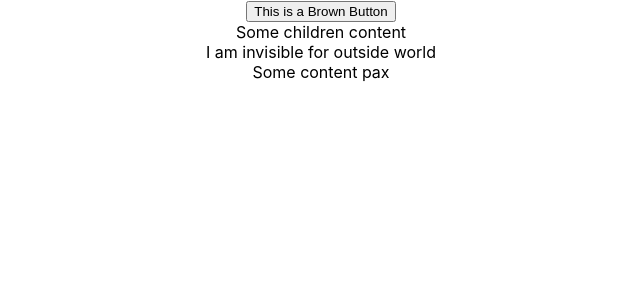
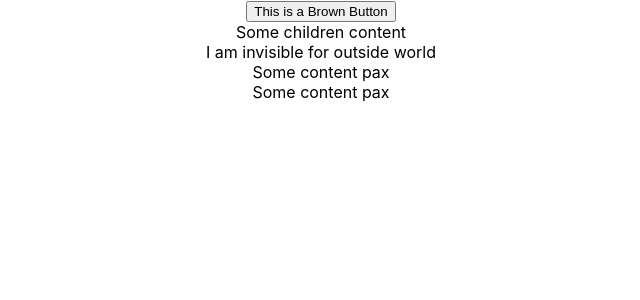
Before and after one commit to plamen1982/ReactMasterClass, a React (Create React App) app in the folder Training/ReactAdvanced/Component/component/: page / in a window 1280 px wide. Shown: the top 300 px of the page, without its empty margins (319-959 px from the left). Built offline with nearby package versions, Linux system fonts and the light colour scheme.

Commit message:
custom element with JSX syntax

```diff
--- a/Training/ReactAdvanced/Component/component/src/App.js
+++ b/Training/ReactAdvanced/Component/component/src/App.js
@@ -6,13 +6,14 @@ function App() {
     <div className="App">
       <BrownButton />
       {customElement}
+      {customElemtnWithinJSXSyntax}
     </div>
   );
 }
 const name = 'pax';
 
 const customElement = React.createElement('div', { className: 'custom-input'}, 'Some content ', name)
-
+const customElemtnWithinJSXSyntax = <div className="element">Some content {name}</div>
 const Button = ({color, children}) => {
   const innerVariable = 'I am invisible for outside world'
   return(
```
